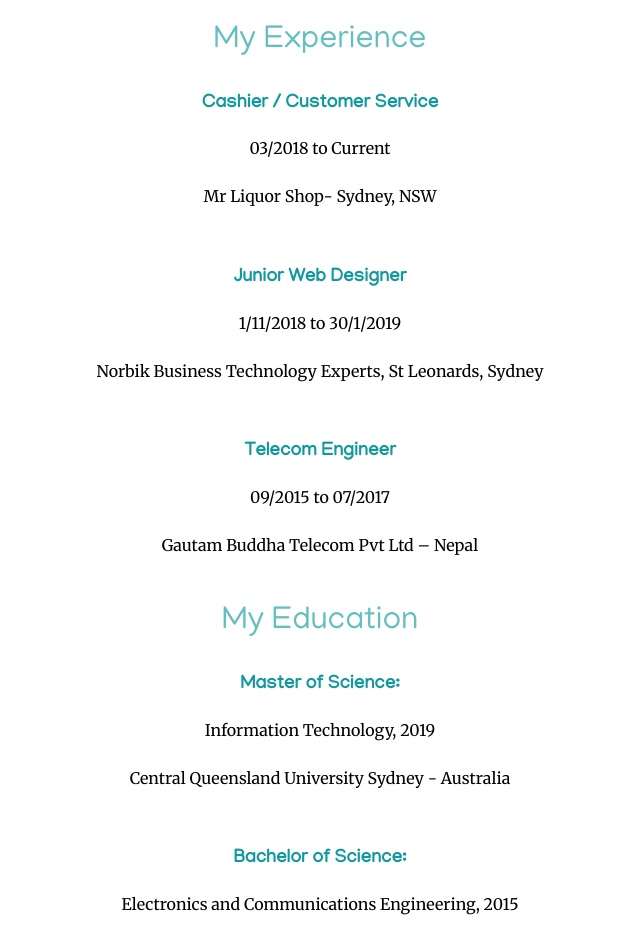
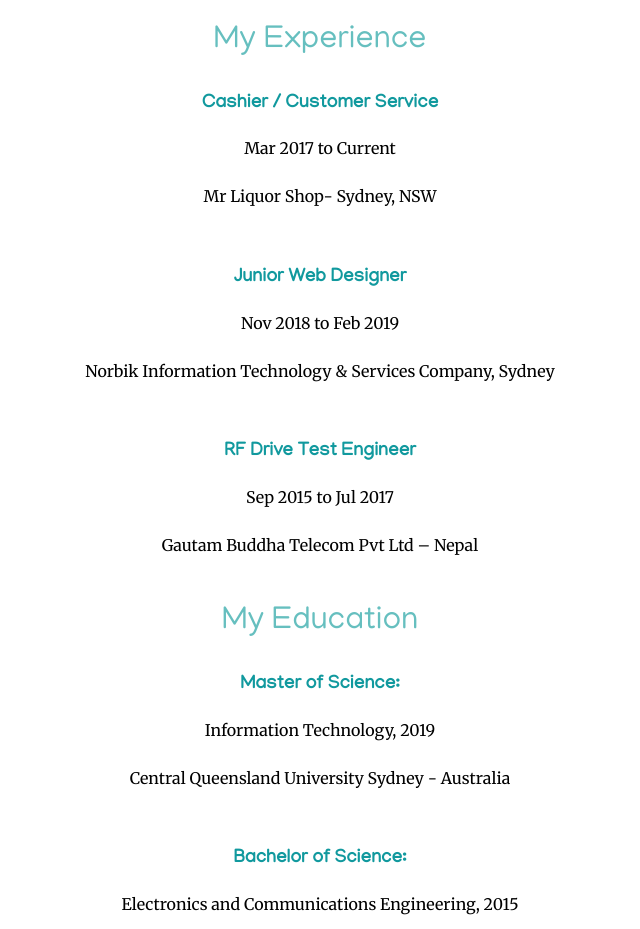
Before and after one commit to sachish12/resume, a plain HTML site: page index.html in a window 1280 px wide. Shown: the part 2040-2969 px from the top of the page, without its empty margins (320-960 px from the left). Drawn offline with Linux system fonts and the light colour scheme.

Commit message:
updated Work Experience

```diff
--- a/index.html
+++ b/index.html
@@ -56,16 +56,16 @@
       <h2> My Experience</h2>
       <div>
         <h3>Cashier / Customer Service</h3>
-         <p> 03/2018 to Current</p>
+         <p> Mar 2017 to Current</p>
         <p> Mr Liquor Shop- Sydney, NSW </p>
       <br>
         <h3>Junior Web Designer</h3>
-         <p> 1/11/2018 to 30/1/2019  </p>
-        <p>  Norbik Business Technology Experts, St Leonards, Sydney </p>
+         <p> Nov 2018 to  Feb 2019  </p>
+        <p>  Norbik Information Technology & Services Company, Sydney </p>
         <br>
 
-        <h3>Telecom Engineer</h3>
-        <p> 09/2015 to 07/2017 </p>
+        <h3>RF Drive Test Engineer</h3>
+        <p> Sep 2015 to Jul 2017 </p>
         <p>  Gautam Buddha Telecom Pvt Ltd – Nepal</p>
 
       </div>
```
